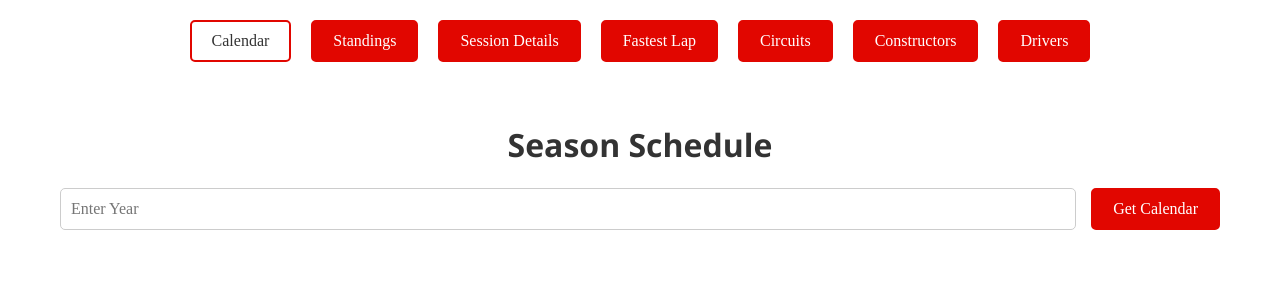
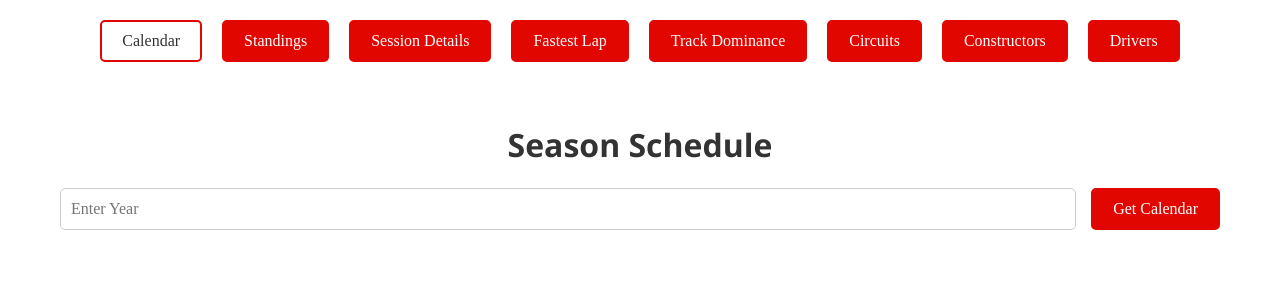
Before and after one commit to vighnesh-radhakrishnan/anemoi, a React (Create React App) app in the folder frontend/: page / in a window 1280 px wide. Shown: the top 300 px of the page. Built offline with nearby package versions, Linux system fonts and the light colour scheme.

Commit message:
tab added for track dominance

```diff
--- a/frontend/src/App.js
+++ b/frontend/src/App.js
@@ -6,6 +6,7 @@ import Circuits from "./Components/Circuits";
 import Standings from "./Components/Standings";
 import Constructors from "./Components/Constructors";
 import Drivers from "./Components/Drivers";
+import TrackDominance from "./Components/TrackDominance";
 import { PageWrapper, TabWrapper, Tab } from "./Components/Container";
 
 function App() {
@@ -44,6 +45,12 @@ function App() {
             Fastest Lap
           </Tab>
           <Tab
+            active={activeTab === "trackdominance"}
+            onClick={() => handleTabChange("trackdominance")}
+          >
+            Track Dominance
+          </Tab>
+          <Tab
             active={activeTab === "circuits"}
             onClick={() => handleTabChange("circuits")}
           >
@@ -67,6 +74,7 @@ function App() {
           {activeTab === "session" && <Session />}
           {activeTab === "calendar" && <Calendar />}
           {activeTab === "fastestLap" && <FastestLap />}
+          {activeTab === "trackdominance" && <TrackDominance />}
           {activeTab === "circuits" && <Circuits />}
           {activeTab === "standings" && <Standings />}
           {activeTab === "constructors" && <Constructors />}
```
